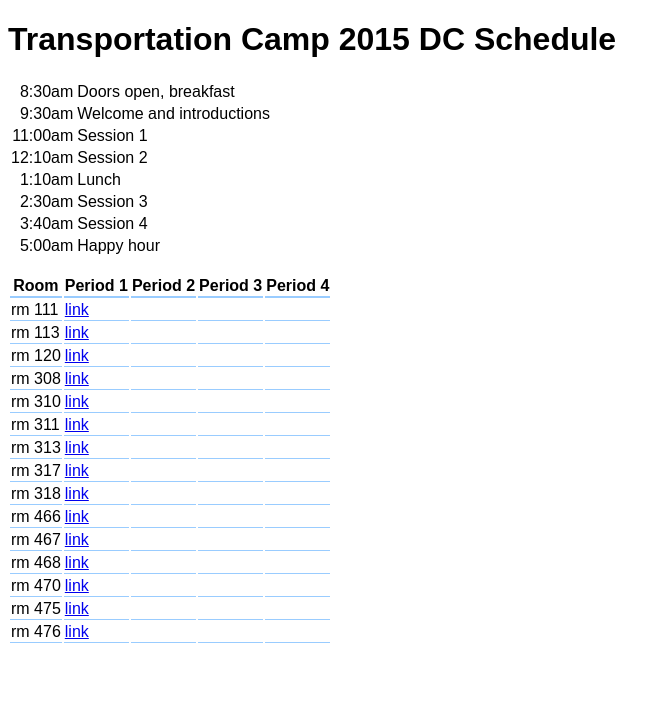
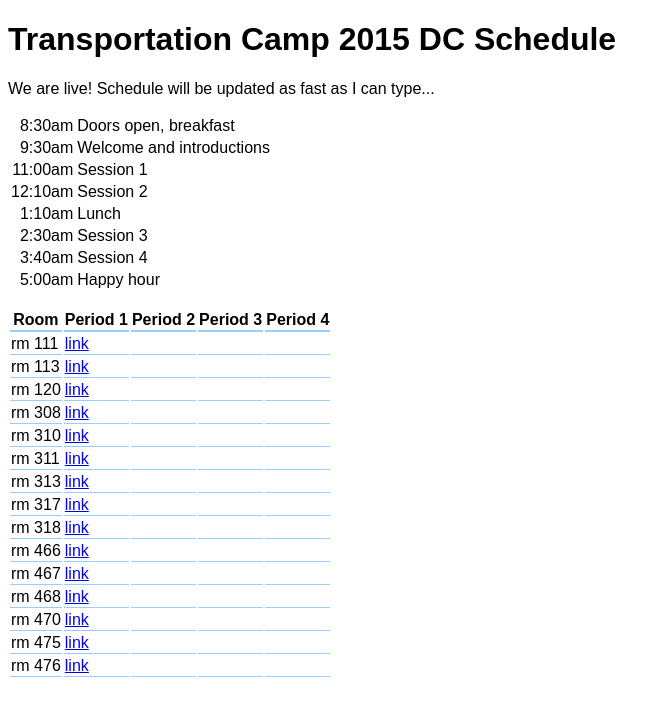
Before and after one commit to transpocamp/transportationcamp.org, a Jekyll site: the page events/dc-2015/schedule.html, which Jekyll copies as it is, in a window 1280 px wide. Shown: the top 716 px of the page, without its empty margins (0-670 px from the left). Built offline with Jekyll 4.4.1, drawn with Linux system fonts in a browser that asks for light colours; Markdown is read by kramdown in place of the engine named in the settings.

Commit message:
Update schedule.html

```diff
--- a/events/dc-2015/schedule.html
+++ b/events/dc-2015/schedule.html
@@ -20,6 +20,7 @@
 <body>
 <h1>Transportation Camp 2015 DC Schedule</h1>
 <p>
+We are live! Schedule will be updated as fast as I can type...
 <table>
 <tr><td align=right >8:30am</td><td>Doors open, breakfast</td></tr>
 <tr><td align=right >9:30am</td><td>Welcome and introductions</td></tr>
```
